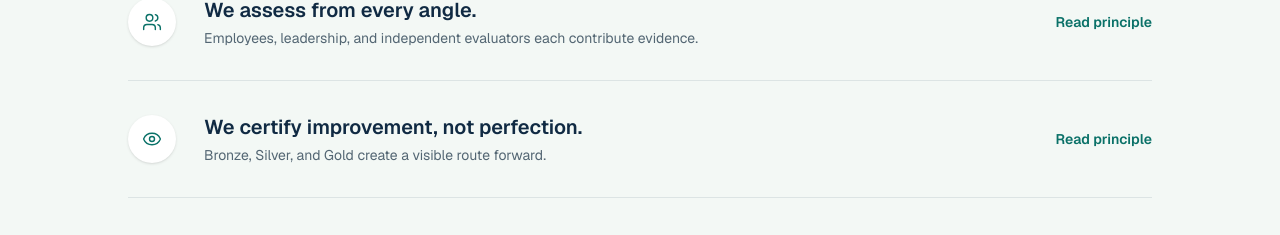
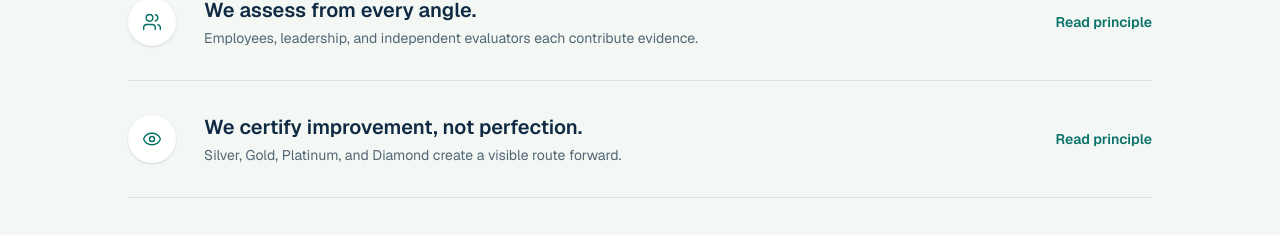
Before and after one commit to nesora-ops/ooc_website, a Next.js app: page /about in a window 1280 px wide. Shown: the part 2629-2864 px from the top of the page. Built offline with nearby package versions, Linux system fonts and the light colour scheme; no server answers.

Commit message:
content: update about page tier language

```diff
--- a/src/app/about/page.tsx
+++ b/src/app/about/page.tsx
@@ -25,8 +25,8 @@ const differentiators = [
   },
   {
     lead: "We certify improvement, not perfection.",
-    summary: "Bronze, Silver, and Gold create a visible route forward.",
-    body: "The Bronze, Silver, and Gold levels exist because building a great workplace is a journey. Our detailed assessment reports show every organisation exactly where it stands and precisely what would move it forward. Certification with us is the beginning of a relationship, not the end of a transaction.",
+    summary: "Silver, Gold, Platinum, and Diamond create a visible route forward.",
+    body: "The Silver, Gold, Platinum, and Diamond levels exist because building a great workplace is a journey. Our detailed assessment reports show every organisation exactly where it stands and precisely what would move it forward. Certification with us is the beginning of a relationship, not the end of a transaction.",
   },
 ];
 
```
